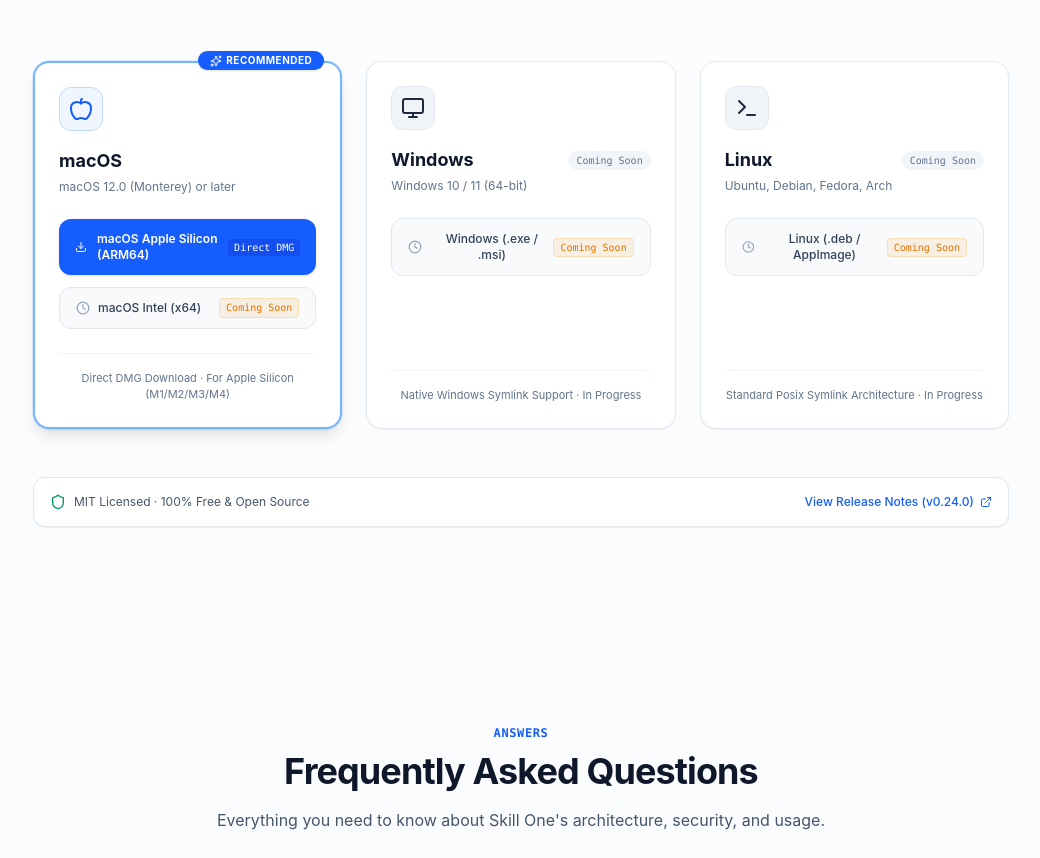
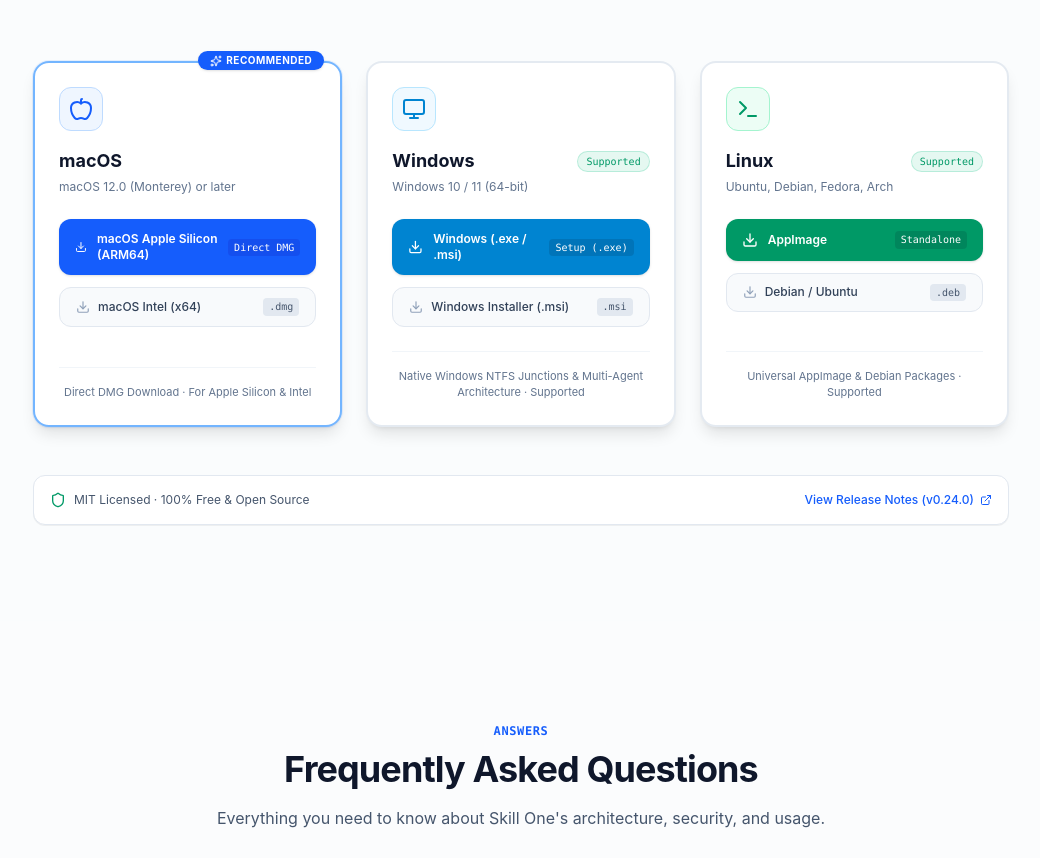
Before and after one commit to skill-one/skill-one, an Astro site in the folder website/: page / in a window 1280 px wide. Shown: the part 5522-6380 px from the top of the page, without its empty margins (119-1159 px from the left). Built offline with nearby package versions, Linux system fonts and the light colour scheme; Astro itself is replaced by a stand-in of ours.

Commit message:
feat(website): update website download cards and release links for all platforms

```diff
--- a/website/src/components/DownloadCards.tsx
+++ b/website/src/components/DownloadCards.tsx
@@ -1,7 +1,20 @@
 import React, { useState, useEffect } from 'react';
 import { translations } from '../i18n/translations';
 import { Download, Apple, Monitor, Terminal, Clock, Check, X, Sparkles } from 'lucide-react';
-import { DMG_URL as MAC_ARM_DMG_URL, DMG_FILENAME } from '../lib/version';
+import {
+  MAC_ARM_DMG_URL,
+  DMG_FILENAME,
+  MAC_X64_DMG_URL,
+  MAC_X64_DMG_FILENAME,
+  WIN_EXE_URL,
+  WIN_EXE_FILENAME,
+  WIN_MSI_URL,
+  WIN_MSI_FILENAME,
+  LINUX_APPIMAGE_URL,
+  LINUX_APPIMAGE_FILENAME,
+  LINUX_DEB_URL,
+  LINUX_DEB_FILENAME,
+} from '../lib/version';
 
 interface DownloadCardsProps {
   lang?: 'en' | 'zh';
@@ -12,11 +25,7 @@
   const isZh = lang === 'zh';
 
   const [toastMessage, setToastMessage] = useState<string | null>(null);
-  const [downloadTriggered, setDownloadTriggered] = useState(false);
-
-  const showToast = (message: string) => {
-    setToastMessage(message);
-  };
+  const [downloadTriggered, setDownloadTriggered] = useState<string | null>(null);
 
   useEffect(() => {
     if (!toastMessage) return;
@@ -37,14 +46,14 @@
     return () => window.removeEventListener('show-platform-toast', handlePlatformToast);
   }, []);
 
-  const handleAppleSiliconDownload = () => {
-    setDownloadTriggered(true);
-    setTimeout(() => setDownloadTriggered(false), 3000);
+  const triggerDownloadFeedback = (key: string) => {
+    setDownloadTriggered(key);
+    setTimeout(() => setDownloadTriggered(null), 3000);
   };
 
   return (
     <div className="relative">
-      {/* Toast Notification for Unsupported Platforms / Actions */}
+      {/* Toast Notification */}
       {toastMessage && (
         <div
           role="status"
@@ -66,7 +75,7 @@
 
       {/* Download Cards Grid */}
       <div className="grid grid-cols-1 md:grid-cols-3 gap-6 mb-12">
-        {/* macOS Card (Supported ARM64 direct download + Intel coming soon) */}
+        {/* macOS Card */}
         <div className="rounded-2xl border-2 border-blue-400/80 dark:border-blue-500/40 bg-white dark:bg-slate-900/90 p-6 backdrop-blur-md flex flex-col justify-between relative shadow-lg ring-1 ring-blue-500/10">
           <div className="absolute -top-3 right-4 px-3 py-0.5 rounded-full bg-blue-600 text-white text-[10px] font-bold uppercase tracking-wider shadow-sm flex items-center gap-1">
             <Sparkles className="size-3" />
@@ -85,11 +94,11 @@
               <a
                 href={MAC_ARM_DMG_URL}
                 download={DMG_FILENAME}
-                onClick={handleAppleSiliconDownload}
+                onClick={() => triggerDownloadFeedback('mac-arm')}
                 className="w-full flex items-center justify-between px-4 py-3 rounded-xl bg-blue-600 hover:bg-blue-700 active:bg-blue-800 text-white text-xs font-semibold transition-all shadow-sm hover:shadow group"
               >
                 <div className="flex items-center gap-2.5">
-                  {downloadTriggered ? (
+                  {downloadTriggered === 'mac-arm' ? (
                     <Check className="size-4 text-emerald-300" />
                   ) : (
                     <Download className="size-4 group-hover:translate-y-0.5 transition-transform" />
@@ -101,20 +110,25 @@
                 </span>
               </a>
 
-              {/* Intel Mac - Coming Soon button with toast */}
-              <button
-                type="button"
-                onClick={() => showToast(t.toastIntel)}
-                className="w-full flex items-center justify-between px-4 py-2.5 rounded-xl bg-slate-50 hover:bg-slate-100 dark:bg-slate-800/60 dark:hover:bg-slate-800 text-slate-700 dark:text-slate-300 border border-slate-200 dark:border-white/10 text-xs font-medium transition-colors cursor-pointer group"
+              {/* Intel Mac direct download */}
+              <a
+                href={MAC_X64_DMG_URL}
+                download={MAC_X64_DMG_FILENAME}
+                onClick={() => triggerDownloadFeedback('mac-intel')}
+                className="w-full flex items-center justify-between px-4 py-2.5 rounded-xl bg-slate-50 hover:bg-slate-100 dark:bg-slate-800/60 dark:hover:bg-slate-800 text-slate-700 dark:text-slate-300 border border-slate-200 dark:border-white/10 text-xs font-medium transition-colors group"
               >
                 <div className="flex items-center gap-2">
-                  <Clock className="size-3.5 text-slate-400 group-hover:text-amber-500 transition-colors" />
+                  {downloadTriggered === 'mac-intel' ? (
+                    <Check className="size-3.5 text-emerald-500" />
+                  ) : (
+                    <Download className="size-3.5 text-slate-400 group-hover:text-blue-500 transition-colors" />
+                  )}
                   <span>{t.macIntel}</span>
                 </div>
-                <span className="shrink-0 whitespace-nowrap text-[10px] px-1.5 py-0.5 rounded bg-amber-500/10 text-amber-600 dark:text-amber-400 border border-amber-500/20 font-mono font-normal">
-                  {t.comingSoon}
+                <span className="shrink-0 whitespace-nowrap text-[10px] px-1.5 py-0.5 rounded bg-slate-200 dark:bg-white/10 text-slate-600 dark:text-slate-300 font-mono font-normal">
+                  .dmg
                 </span>
-              </button>
+              </a>
             </div>
           </div>
 
@@ -123,34 +137,60 @@
           </div>
         </div>
 
-        {/* Windows Card - Coming soon */}
-        <div className="rounded-2xl border border-slate-200/90 dark:border-white/10 bg-white dark:bg-slate-900/60 p-6 backdrop-blur-md flex flex-col justify-between shadow-xs">
+        {/* Windows Card */}
+        <div className="rounded-2xl border-2 border-slate-200/90 dark:border-white/10 bg-white dark:bg-slate-900/90 p-6 backdrop-blur-md flex flex-col justify-between shadow-lg">
           <div>
-            <div className="size-11 rounded-xl bg-slate-100 dark:bg-white/10 border border-slate-200 dark:border-white/10 flex items-center justify-center text-slate-800 dark:text-white mb-4">
+            <div className="size-11 rounded-xl bg-sky-50 dark:bg-sky-500/15 border border-sky-200 dark:border-sky-500/30 flex items-center justify-center text-sky-600 dark:text-sky-400 mb-4">
               <Monitor className="size-6" />
             </div>
             <div className="flex items-center justify-between mb-1">
               <h3 className="text-lg font-bold text-slate-900 dark:text-white">Windows</h3>
-              <span className="text-[10px] px-2 py-0.5 rounded-full bg-slate-100 dark:bg-white/10 text-slate-500 dark:text-slate-400 font-mono">
-                {t.comingSoonBadge}
+              <span className="text-[10px] px-2 py-0.5 rounded-full bg-emerald-500/10 text-emerald-600 dark:text-emerald-400 border border-emerald-500/20 font-mono font-medium">
+                {isZh ? '正式支持' : 'Supported'}
               </span>
             </div>
             <p className="text-xs text-slate-500 dark:text-slate-400 mb-6">{t.winReq}</p>
 
             <div className="space-y-3">
-              <button
-                type="button"
-                onClick={() => showToast(t.toastWindows)}
-                className="w-full flex items-center justify-between px-4 py-3 rounded-xl bg-slate-50 hover:bg-slate-100 dark:bg-slate-800/60 dark:hover:bg-slate-800 text-slate-700 dark:text-slate-300 border border-slate-200 dark:border-white/10 text-xs font-medium transition-colors cursor-pointer group"
+              {/* Windows NSIS Setup Exe */}
+              <a
+                href={WIN_EXE_URL}
+                download={WIN_EXE_FILENAME}
+                onClick={() => triggerDownloadFeedback('win-exe')}
+                className="w-full flex items-center justify-between px-4 py-3 rounded-xl bg-sky-600 hover:bg-sky-700 active:bg-sky-800 text-white text-xs font-semibold transition-all shadow-sm hover:shadow group"
+              >
+                <div className="flex items-center gap-2.5">
+                  {downloadTriggered === 'win-exe' ? (
+                    <Check className="size-4 text-emerald-300" />
+                  ) : (
+                    <Download className="size-4 group-hover:translate-y-0.5 transition-transform" />
+                  )}
+                  <span>{t.windows}</span>
+                </div>
+                <span className="shrink-0 whitespace-nowrap text-[10px] px-1.5 py-0.5 rounded bg-sky-700/60 font-mono font-normal">
+                  {isZh ? '安装包 (.exe)' : 'Setup (.exe)'}
+                </span>
+              </a>
+
+              {/* Windows MSI */}
+              <a
+                href={WIN_MSI_URL}
+                download={WIN_MSI_FILENAME}
+                onClick={() => triggerDownloadFeedback('win-msi')}
+                className="w-full flex items-center justify-between px-4 py-2.5 rounded-xl bg-slate-50 hover:bg-slate-100 dark:bg-slate-800/60 dark:hover:bg-slate-800 text-slate-700 dark:text-slate-300 border border-slate-200 dark:border-white/10 text-xs font-medium transition-colors group"
               >
                 <div className="flex items-center gap-2">
-                  <Clock className="size-3.5 text-slate-400 group-hover:text-amber-500 transition-colors" />
-                  <span>{t.windows}</span>
+                  {downloadTriggered === 'win-msi' ? (
+                    <Check className="size-3.5 text-emerald-500" />
+                  ) : (
+                    <Download className="size-3.5 text-slate-400 group-hover:text-sky-500 transition-colors" />
+                  )}
+                  <span>Windows Installer (.msi)</span>
                 </div>
-                <span className="shrink-0 whitespace-nowrap text-[10px] px-1.5 py-0.5 rounded bg-amber-500/10 text-amber-600 dark:text-amber-400 border border-amber-500/20 font-mono">
-                  {t.comingSoon}
+                <span className="shrink-0 whitespace-nowrap text-[10px] px-1.5 py-0.5 rounded bg-slate-200 dark:bg-white/10 text-slate-600 dark:text-slate-300 font-mono font-normal">
+                  .msi
                 </span>
-              </button>
+              </a>
             </div>
           </div>
 
@@ -159,34 +199,60 @@
           </div>
         </div>
 
-        {/* Linux Card - Coming soon */}
-        <div className="rounded-2xl border border-slate-200/90 dark:border-white/10 bg-white dark:bg-slate-900/60 p-6 backdrop-blur-md flex flex-col justify-between shadow-xs">
+        {/* Linux Card */}
+        <div className="rounded-2xl border-2 border-slate-200/90 dark:border-white/10 bg-white dark:bg-slate-900/90 p-6 backdrop-blur-md flex flex-col justify-between shadow-lg">
           <div>
-            <div className="size-11 rounded-xl bg-slate-100 dark:bg-white/10 border border-slate-200 dark:border-white/10 flex items-center justify-center text-slate-800 dark:text-white mb-4">
+            <div className="size-11 rounded-xl bg-emerald-50 dark:bg-emerald-500/15 border border-emerald-200 dark:border-emerald-500/30 flex items-center justify-center text-emerald-600 dark:text-emerald-400 mb-4">
               <Terminal className="size-6" />
             </div>
             <div className="flex items-center justify-between mb-1">
               <h3 className="text-lg font-bold text-slate-900 dark:text-white">Linux</h3>
-              <span className="text-[10px] px-2 py-0.5 rounded-full bg-slate-100 dark:bg-white/10 text-slate-500 dark:text-slate-400 font-mono">
-                {t.comingSoonBadge}
+              <span className="text-[10px] px-2 py-0.5 rounded-full bg-emerald-500/10 text-emerald-600 dark:text-emerald-400 border border-emerald-500/20 font-mono font-medium">
+                {isZh ? '正式支持' : 'Supported'}
               </span>
             </div>
             <p className="text-xs text-slate-500 dark:text-slate-400 mb-6">Ubuntu, Debian, Fedora, Arch</p>
 
             <div className="space-y-3">
-              <button
-                type="button"
-                onClick={() => showToast(t.toastLinux)}
-                className="w-full flex items-center justify-between px-4 py-3 rounded-xl bg-slate-50 hover:bg-slate-100 dark:bg-slate-800/60 dark:hover:bg-slate-800 text-slate-700 dark:text-slate-300 border border-slate-200 dark:border-white/10 text-xs font-medium transition-colors cursor-pointer group"
+              {/* Linux AppImage */}
+              <a
+                href={LINUX_APPIMAGE_URL}
+                download={LINUX_APPIMAGE_FILENAME}
+                onClick={() => triggerDownloadFeedback('linux-appimage')}
+                className="w-full flex items-center justify-between px-4 py-3 rounded-xl bg-emerald-600 hover:bg-emerald-700 active:bg-emerald-800 text-white text-xs font-semibold transition-all shadow-sm hover:shadow group"
+              >
+                <div className="flex items-center gap-2.5">
+                  {downloadTriggered === 'linux-appimage' ? (
+                    <Check className="size-4 text-emerald-300" />
+                  ) : (
+                    <Download className="size-4 group-hover:translate-y-0.5 transition-transform" />
+                  )}
+                  <span>AppImage</span>
+                </div>
+                <span className="shrink-0 whitespace-nowrap text-[10px] px-1.5 py-0.5 rounded bg-emerald-700/60 font-mono font-normal">
+                  {isZh ? '免安装' : 'Standalone'}
+                </span>
+              </a>
+
+              {/* Linux DEB */}
+              <a
+                href={LINUX_DEB_URL}
+                download={LINUX_DEB_FILENAME}
+                onClick={() => triggerDownloadFeedback('linux-deb')}
+                className="w-full flex items-center justify-between px-4 py-2.5 rounded-xl bg-slate-50 hover:bg-slate-100 dark:bg-slate-800/60 dark:hover:bg-slate-800 text-slate-700 dark:text-slate-300 border border-slate-200 dark:border-white/10 text-xs font-medium transition-colors group"
               >
                 <div className="flex items-center gap-2">
-                  <Clock className="size-3.5 text-slate-400 group-hover:text-amber-500 transition-colors" />
-                  <span>{t.linux}</span>
+                  {downloadTriggered === 'linux-deb' ? (
+                    <Check className="size-3.5 text-emerald-500" />
+                  ) : (
+                    <Download className="size-3.5 text-slate-400 group-hover:text-emerald-500 transition-colors" />
+                  )}
+                  <span>Debian / Ubuntu</span>
                 </div>
-                <span className="shrink-0 whitespace-nowrap text-[10px] px-1.5 py-0.5 rounded bg-amber-500/10 text-amber-600 dark:text-amber-400 border border-amber-500/20 font-mono">
-                  {t.comingSoon}
+                <span className="shrink-0 whitespace-nowrap text-[10px] px-1.5 py-0.5 rounded bg-slate-200 dark:bg-white/10 text-slate-600 dark:text-slate-300 font-mono font-normal">
+                  .deb
                 </span>
-              </button>
+              </a>
             </div>
           </div>
 
--- a/website/src/i18n/translations.ts
+++ b/website/src/i18n/translations.ts
@@ -414,9 +414,9 @@
       toastWindows: "Windows version is in progress and coming soon!",
       toastLinux: "Linux (.deb / AppImage) version is in progress and coming soon!",
       recommended: "Recommended",
-      macSubtext: "Direct DMG Download · For Apple Silicon (M1/M2/M3/M4)",
-      winSubtext: "Native Windows Symlink Support · In Progress",
-      linuxSubtext: "Standard Posix Symlink Architecture · In Progress",
+      macSubtext: "Direct DMG Download · For Apple Silicon & Intel",
+      winSubtext: "Native Windows NTFS Junctions & Multi-Agent Architecture · Supported",
+      linuxSubtext: "Universal AppImage & Debian Packages · Supported",
     },
     faq: {
       eyebrow: "Answers",
@@ -666,9 +666,9 @@
       toastWindows: "Windows 版本正在积极开发适配中，即将推出！",
       toastLinux: "Linux (.deb / AppImage) 版本正在适配中，即将推出！",
       recommended: "官方推荐",
-      macSubtext: "点击直接下载 DMG 安装包 · 完美适配 M1/M2/M3/M4",
-      winSubtext: "原生 Windows 软链与多 Agent 支持 · 开发中",
-      linuxSubtext: "标准 Linux 软链规范与生态支持 · 开发中",
+      macSubtext: "点击直接下载 DMG 安装包 · 完美适配 M1/M2/M3/M4 与 Intel",
+      winSubtext: "原生 Windows NTFS 目录联接与多 Agent 架构 · 正式支持",
+      linuxSubtext: "跨发行版 AppImage 与 Debian 软件包 · 正式支持",
     },
     faq: {
       eyebrow: "解答疑惑",
--- a/website/src/lib/version.ts
+++ b/website/src/lib/version.ts
@@ -2,6 +2,28 @@
 
 export const APP_VERSION = __APP_VERSION__;
 
-export const DMG_FILENAME = `Skill.One_${APP_VERSION}_aarch64.dmg`;
+export const REPO_RELEASES_URL = "https://github.com/skill-one/skill-one/releases";
+export const LATEST_RELEASE_URL = `${REPO_RELEASES_URL}/latest`;
+export const DOWNLOAD_BASE_URL = `${LATEST_RELEASE_URL}/download`;
 
-export const DMG_URL = `https://github.com/skill-one/skill-one/releases/latest/download/${DMG_FILENAME}`;
+// macOS (Apple Silicon ARM64 & Intel x64)
+export const MAC_ARM_DMG_FILENAME = `Skill.One_${APP_VERSION}_aarch64.dmg`;
+export const MAC_ARM_DMG_URL = `${DOWNLOAD_BASE_URL}/${MAC_ARM_DMG_FILENAME}`;
+export const MAC_X64_DMG_FILENAME = `Skill.One_${APP_VERSION}_x64.dmg`;
+export const MAC_X64_DMG_URL = `${DOWNLOAD_BASE_URL}/${MAC_X64_DMG_FILENAME}`;
+
+// Aliases for backwards compatibility with existing imports
+export const DMG_FILENAME = MAC_ARM_DMG_FILENAME;
+export const DMG_URL = MAC_ARM_DMG_URL;
+
+// Windows (NSIS Installer & MSI)
+export const WIN_EXE_FILENAME = `Skill.One_${APP_VERSION}_x64-setup.exe`;
+export const WIN_EXE_URL = `${DOWNLOAD_BASE_URL}/${WIN_EXE_FILENAME}`;
+export const WIN_MSI_FILENAME = `Skill.One_${APP_VERSION}_x64_en-US.msi`;
+export const WIN_MSI_URL = `${DOWNLOAD_BASE_URL}/${WIN_MSI_FILENAME}`;
+
+// Linux (AppImage & Debian package)
+export const LINUX_APPIMAGE_FILENAME = `skill-one_${APP_VERSION}_amd64.AppImage`;
+export const LINUX_APPIMAGE_URL = `${DOWNLOAD_BASE_URL}/${LINUX_APPIMAGE_FILENAME}`;
+export const LINUX_DEB_FILENAME = `skill-one_${APP_VERSION}_amd64.deb`;
+export const LINUX_DEB_URL = `${DOWNLOAD_BASE_URL}/${LINUX_DEB_FILENAME}`;
```
